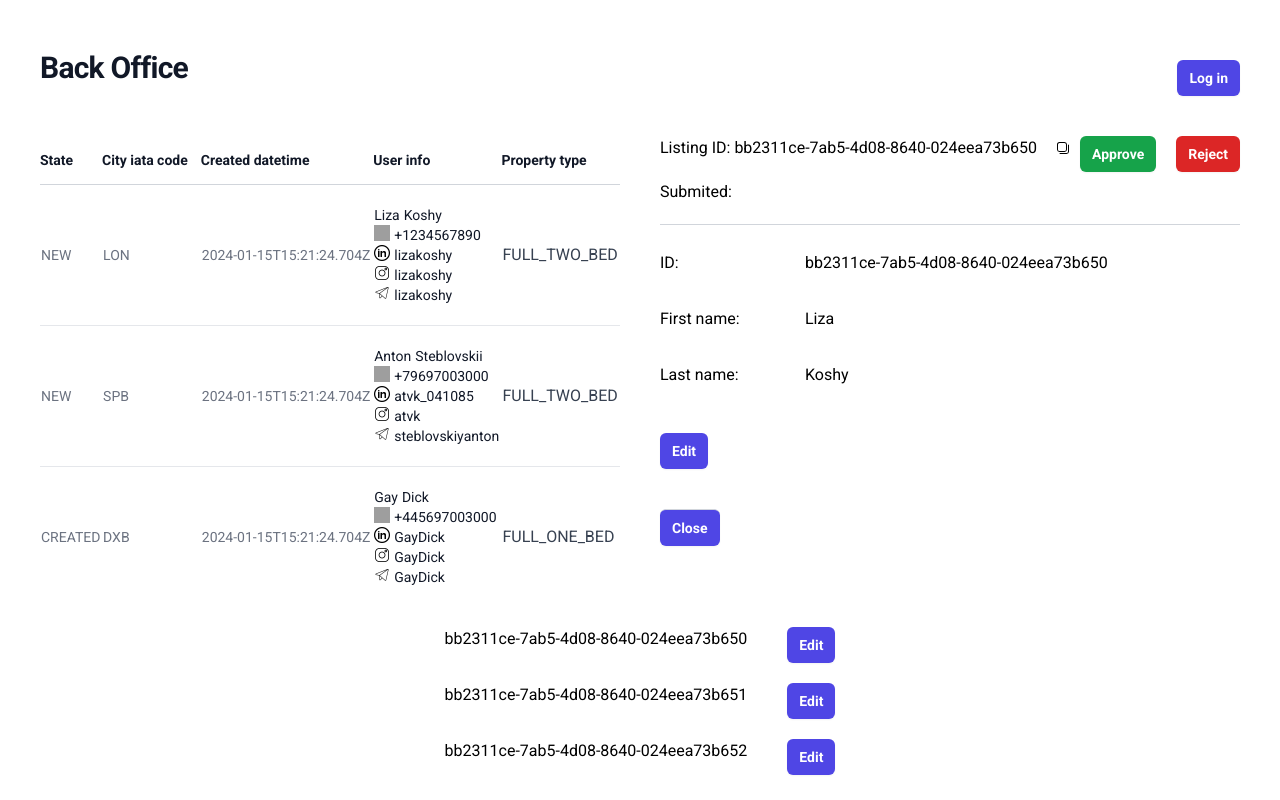
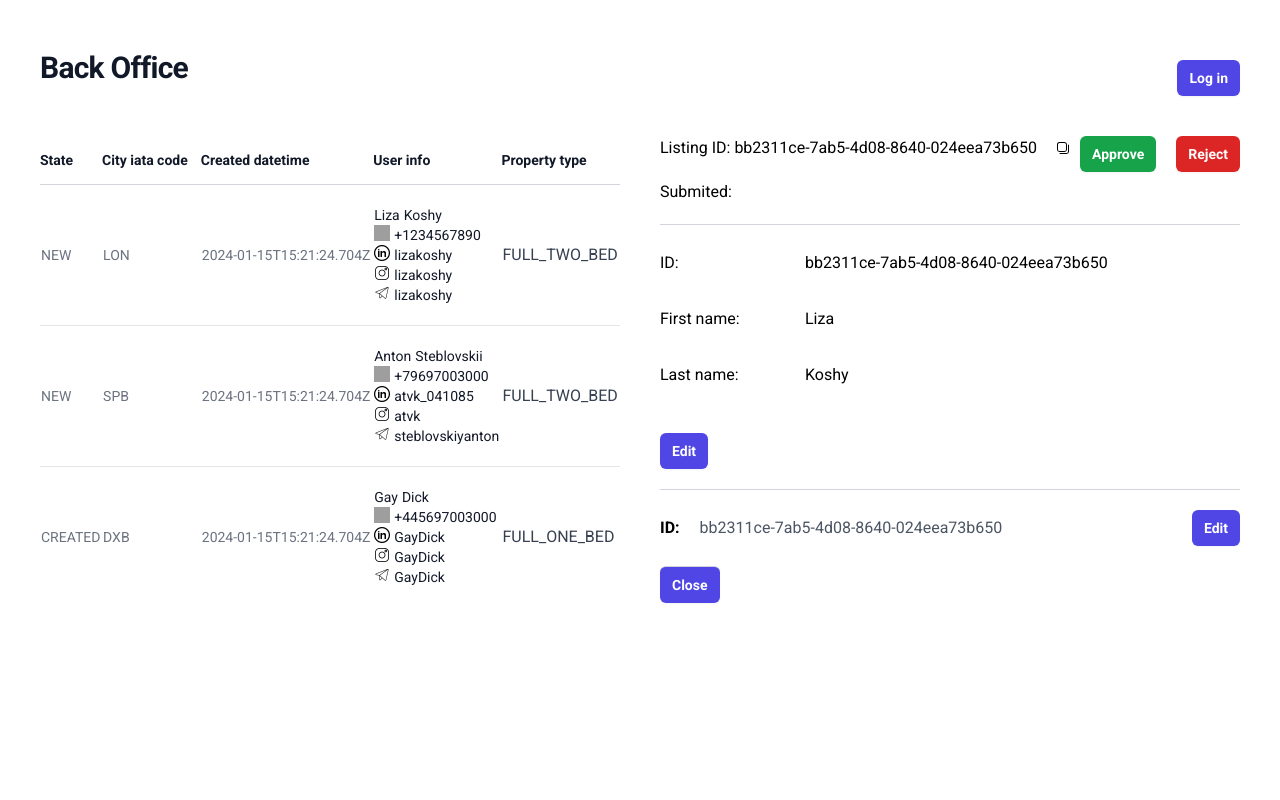
Before and after one commit to atvk/helpdesk, a Next.js app: page / in a window 1280 px wide. Both pictures are taken after a click on the element 640 px from the left and 255 px from the top of the page. Built offline with nearby package versions, Linux system fonts and the light colour scheme; grey boxes are pictures that could not be loaded.

Commit message:
added user information edit form

```diff
--- a/package.json
+++ b/package.json
@@ -15,7 +15,8 @@
     "next": "14.0.4",
     "react": "^18",
     "react-copy-to-clipboard": "^5.1.0",
-    "react-dom": "^18"
+    "react-dom": "^18",
+    "react-hook-form": "^7.50.1"
   },
   "devDependencies": {
     "@types/node": "^20",
--- a/src/app/page.tsx
+++ b/src/app/page.tsx
@@ -17,18 +17,6 @@ export default function BackOffice() {
 
   const { data: listings, loading, error } = useFetch('http://localhost:3000/api/listings')
   const [selectedListing, setSelectedListing] = useState<Listing | null>(null);
-
-
-  function handleChangeListing(nextListing:string) {
-		setSelectedListing(listings.map(t => {
-			if (t.id === nextListing.id) {
-				return nextListing;
-			} else {
-				return t;
-			}
-		}));
-	}
-
 
   return (
     <Hydration>
@@ -54,7 +42,7 @@ export default function BackOffice() {
             }}
           /> : null}
       </main>
-     { listings && <UserInformation listings={listings} onChangeListing={handleChangeListing}/>}
+
     </Hydration>
   );
 }
--- a/src/components/ListingDetails.tsx
+++ b/src/components/ListingDetails.tsx
@@ -2,6 +2,7 @@
 import type { Listing } from "@/domains/listing/types"
 import HeaderListingDetails from "@/components/HeaderListingDetails";
 import UserListingDetails from "@/components/UserListingDetails";
+import UserInformation from "@/components/UserInformation";
 
 
 type ListingDetailsProps = {
@@ -18,11 +19,11 @@ export default function ListingDetails({ listing, onCloseClick, onApprove, onRej
 		<div className="w-full divide-y divide-gray-300" >
 			<HeaderListingDetails listing={listing} onApprove={onApprove} onReject={onReject} />
 			<UserListingDetails listing={listing} onHostChange={onHostChange} />
-
+			<UserInformation listing={listing}/>
 			<button
 				type="button"
 				onClick={onCloseClick}
-				className="mt-5  inline-flex items-center rounded-md bg-indigo-600 px-3 py-2 text-sm font-semibold text-white shadow-sm hover:bg-indigo-500 focus-visible:outline focus-visible:outline-2 focus-visible:outline-offset-2 focus-visible:outline-indigo-600"
+				className="mt-5 inline-flex items-center rounded-md bg-indigo-600 px-3 py-2 text-sm font-semibold text-white shadow-sm hover:bg-indigo-500 focus-visible:outline focus-visible:outline-2 focus-visible:outline-offset-2 focus-visible:outline-indigo-600"
 			>
 				Close
 			</button>
--- a/src/components/UserInformation.tsx
+++ b/src/components/UserInformation.tsx
@@ -2,66 +2,51 @@ import type { Listing } from "@/domains/listing/types"
 import { useState } from "react"
 
 type UserInfoProps = {
-  listings: Listing[];
   listing: Listing;
-  onChangeListing: (nextListing: string) => void;
-  onChange: (nextListing: string) => void;
 }
 
-export default function UserInformation({ listings, onChangeListing }: UserInfoProps) {
-
-  return (
-
-    <div className="w-full">
-      {listings.map(listing => (
-        <div className="mt-5 mx-10 space-x-5" key={listing.id} >
-          <IdListing listing={listing} onChange={onChangeListing} />
-        </div>
-      ))}
-
-    </div>
-
-  )
-
-}
-
-function IdListing({ listing, onChange }: UserInfoProps) {
+export default function UserInformation({ listing }: UserInfoProps) {
 
   const [edit, setEdit] = useState(false);
+  const [id, setId] = useState(listing.id);
 
   let Content;
 
   if (edit) {
     Content = (
-      <>
+      <div className="flex w-full mt-5 gap-2">
+        <div className="font-bold py-1.5">ID:</div>
         <input
-          className="block w-full rounded-md border-0 py-1.5 text-gray-900 shadow-sm ring-1 ring-inset ring-gray-300 placeholder:text-gray-400 focus:ring-2 focus:ring-inset focus:ring-indigo-600 sm:text-sm sm:leading-6"
-          value={listing.id}
-          onChange={e => { onChange({ ...listing, id: e.target.value }); }}
+          className="flex w-full rounded-md border-0 py-1.5 text-gray-600 shadow-sm ring-1 ring-inset ring-gray-300 focus:ring-2 focus:ring-inset focus:ring-indigo-600 sm:text-sm sm:leading-6"
+          type="text"
+          value={id}
+          onChange={(e) => setId(e.target.value)}
         />
-
         <button
-          className="inline-flex ml-10 items-center rounded-md bg-indigo-600 px-3 py-2 text-sm font-semibold text-white shadow-sm hover:bg-indigo-500 focus-visible:outline focus-visible:outline-2 focus-visible:outline-offset-2 focus-visible:outline-indigo-600"
+          className="inline-flex items-center rounded-md bg-indigo-600 px-3 py-2 text-sm font-semibold text-white shadow-sm hover:bg-indigo-500 focus-visible:outline focus-visible:outline-2 focus-visible:outline-offset-2 focus-visible:outline-indigo-600"
           onClick={() => setEdit(false)}>
           Save
         </button>
-      </>
+      </div>
     );
   } else {
     Content = (
-      <>
-        {listing.id}
+      <div className="flex w-full mt-5 gap-5">
+        <div className="font-bold py-1.5">ID:</div>
+        <div className="flex w-full py-1.5 text-gray-600">{id}</div>
         <button
-          className="inline-flex ml-10 items-center rounded-md bg-indigo-600 px-3 py-2 text-sm font-semibold text-white shadow-sm hover:bg-indigo-500 focus-visible:outline focus-visible:outline-2 focus-visible:outline-offset-2 focus-visible:outline-indigo-600"
+          className="inline-flex items-center rounded-md bg-indigo-600 px-3 py-2 text-sm font-semibold text-white shadow-sm hover:bg-indigo-500 focus-visible:outline focus-visible:outline-2 focus-visible:outline-offset-2 focus-visible:outline-indigo-600"
           onClick={() => setEdit(true)}>
           Edit
         </button>
-      </>
+      </div>
     );
   }
   return (
-    <label className="flex my-5 justify-center">
+    <label className="flex w-full justify-between">
       {Content}
     </label>
   );
+
+
 }
```
Also changed, not shown: 1 other file (tests, documents, lock files or other folders).
